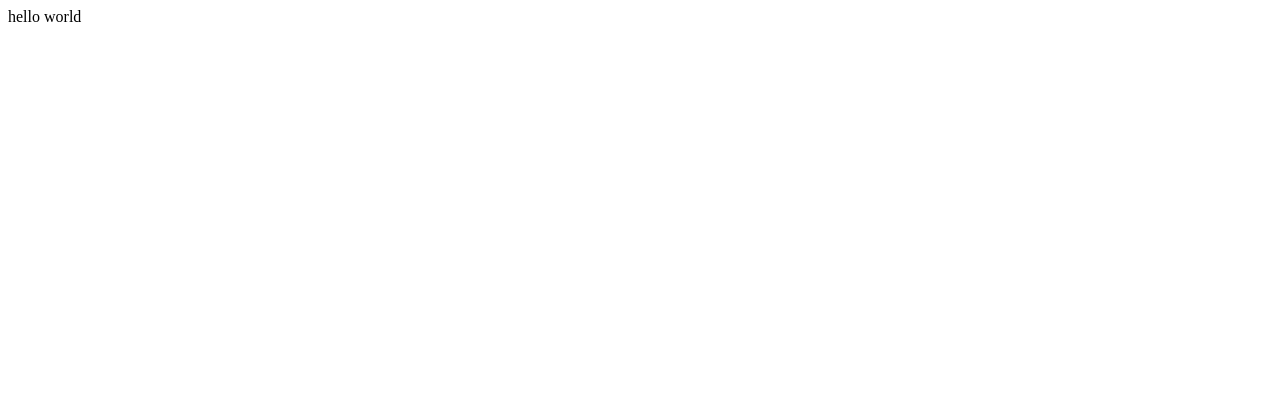
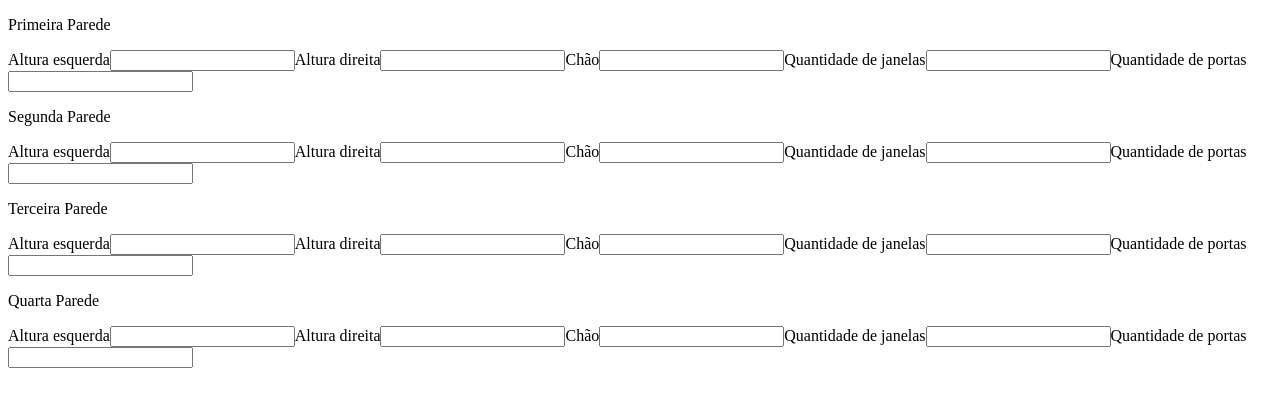
Before and after one commit to pedr/paint-calculator, a React (Create React App) app: page / in a window 1280 px wide. Shown: the top 406 px of the page. Built offline with nearby package versions, Linux system fonts and the light colour scheme.

Commit message:
feat: add basic component

```diff
--- a/src/App.js
+++ b/src/App.js
@@ -1,10 +1,9 @@
 import React from 'react';
+import CalculatePaintCans from './CalculatePaintCans/CalculatePaintCans';
 
 function App() {
   return (
-    <div>
-      hello world
-    </div>
+    <CalculatePaintCans />
   );
 }
 
--- /dev/null
+++ b/src/CalculatePaintCans/CalculatePaintCans.js
@@ -0,0 +1,72 @@
+import React from 'react';
+
+const inputForPaintCalculator = [
+  { name: 'Primeira Parede', id: 'first-wall' },
+  { name: 'Segunda Parede', id: 'second-wall' },
+  { name: 'Terceira Parede', id: 'third-wall' },
+  { name: 'Quarta Parede', id: 'fourth-wall' },
+]
+
+const inputOnEachStep = [
+  { name: 'Altura esquerda', propertyName: 'height1' },
+  { name: 'Altura direita', propertyName: 'height2' },
+  { name: 'Chão', propertyName: 'floor' },
+  { name: 'Quantidade de janelas', propertyName: 'windows' },
+  { name: 'Quantidade de portas', propertyName: 'doors' },
+]
+
+export default function CalculatePaintCans() {
+
+  const [walls, setWalls] = React.useState([
+    { height1: '', height2: '', floor: '', windows: '', doors: '' },
+    { height1: '', height2: '', floor: '', windows: '', doors: '' },
+    { height1: '', height2: '', floor: '', windows: '', doors: '' },
+    { height1: '', height2: '', floor: '', windows: '', doors: '' },
+  ])
+
+  const handleChangeWallMeasure = e => {
+    const newValue = e.target.value
+    const [indexAsStr, property] = e.target.name.split('-')
+
+    if (!(newValue === '') && isNaN(parseInt(newValue))) return
+
+    const index = parseInt(indexAsStr)
+
+    // copy the oldValues and just modify the object with the correct index
+    setWalls(oldValues => {
+      return [
+        ...oldValues.slice(0, index),
+        { ...oldValues[index], [property]: newValue },
+        ...oldValues.slice(index + 1)
+      ]
+    })
+  }
+
+  React.useEffect(() => {
+    console.log(walls)
+  }, [walls])
+
+  if (!walls.length) return null
+
+  return <div>
+    <div>
+      {
+        inputForPaintCalculator.map((element, index) => {
+          return <React.Fragment key={element.id}>
+            <p >{element.name}</p>
+            <div>
+              {inputOnEachStep.map((inputFields) => {
+                const inputIdentifier = `${index}-${inputFields.propertyName}`
+                return <label key={inputIdentifier}>
+                  {inputFields.name}
+                  <input value={walls[index][inputFields.propertyName]} onChange={handleChangeWallMeasure} name={inputIdentifier} type="number" min="0" step="1" pattern="[0-9]*" />
+                </label>
+              })}
+
+            </div>
+          </React.Fragment>
+        })
+      }
+    </div>
+  </div>
+}
```
